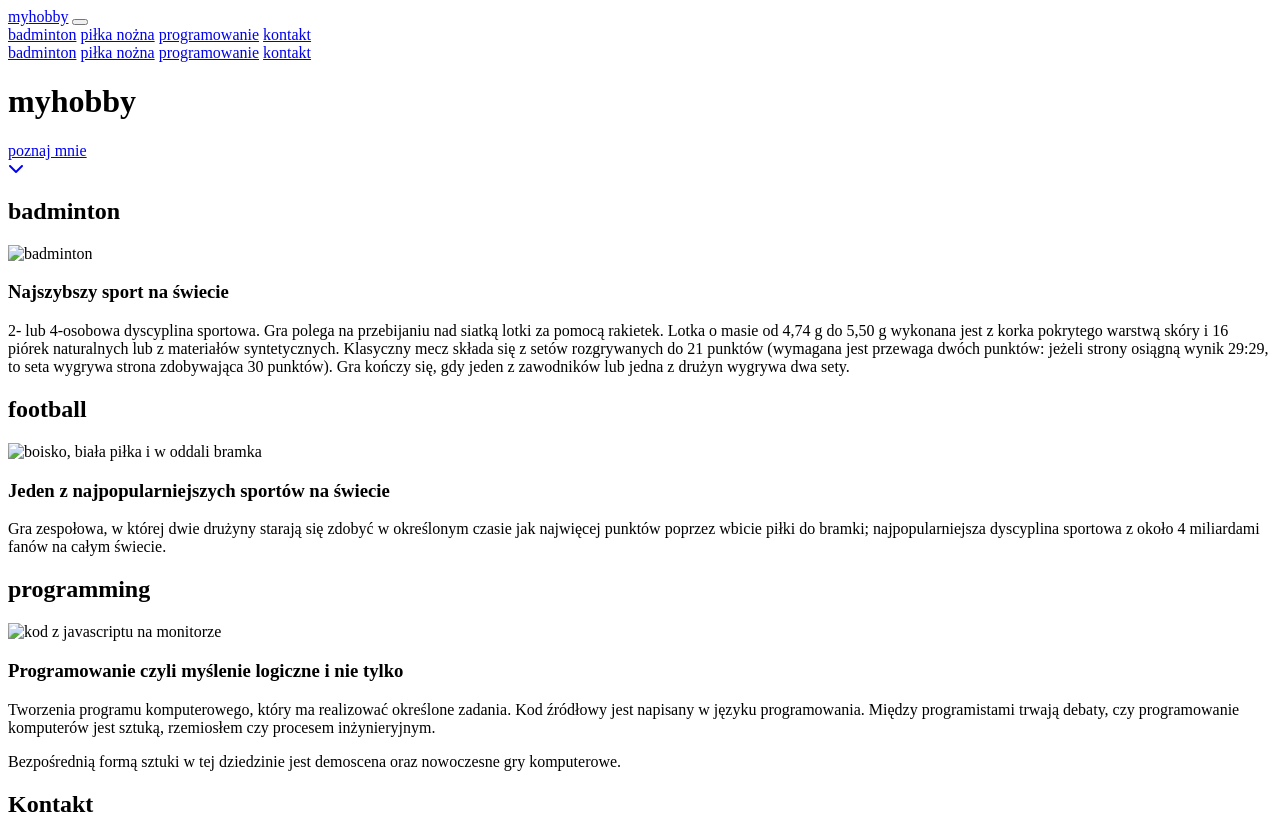
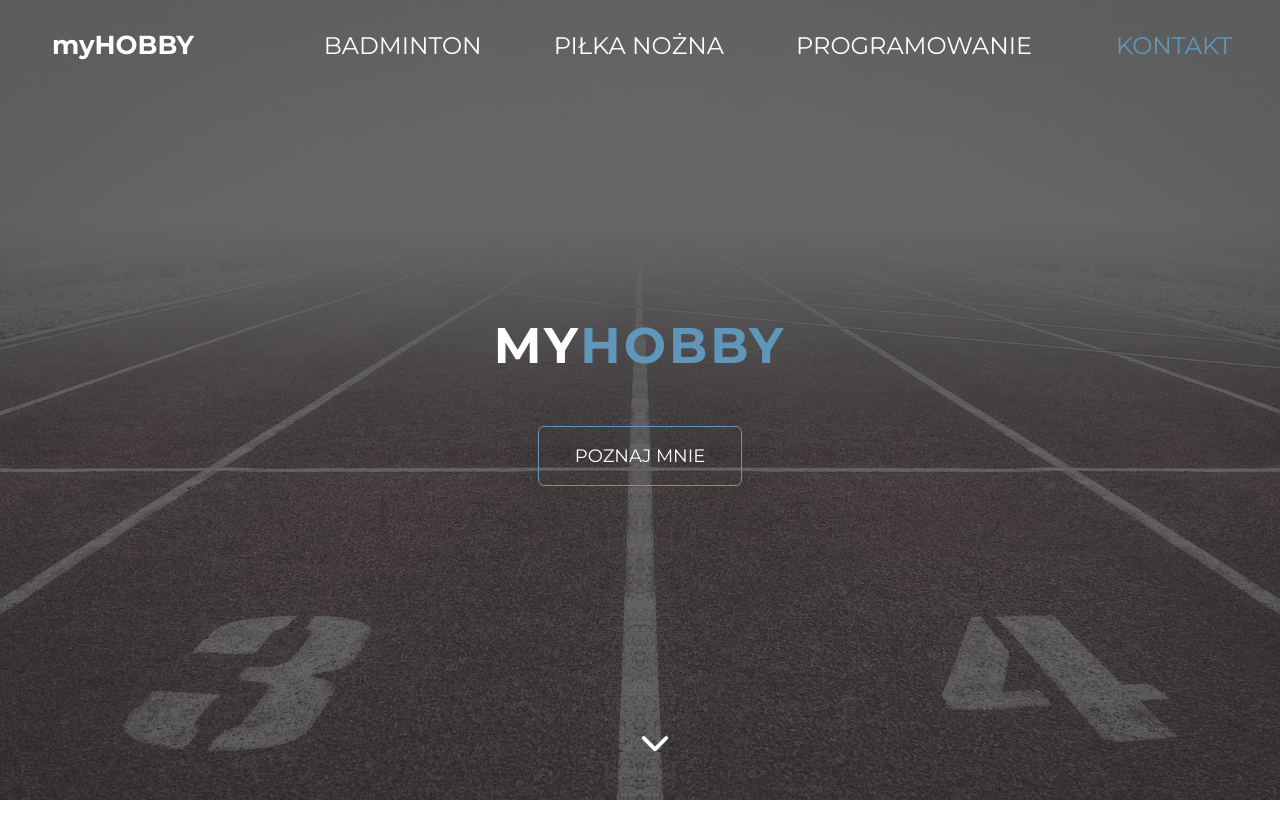
Before and after one commit to Matrix669/myhobby, a website: page index.html in a window 1280 px wide. Shown: the top 821 px of the page. Drawn offline with Linux system fonts and the light colour scheme; the site is published under a folder, as on GitHub Pages, so addresses that start at the root find nothing.

Commit message:
Update index.html

```diff
--- a/index.html
+++ b/index.html
@@ -10,7 +10,7 @@
     <link rel="preconnect" href="https://fonts.googleapis.com">
     <link rel="preconnect" href="https://fonts.gstatic.com" crossorigin>
     <link href="https://fonts.googleapis.com/css2?family=Montserrat:wght@400;700&display=swap" rel="stylesheet">
-    <link rel="stylesheet" href="/dist/css/main.min.css">
+    <link rel="stylesheet" href="./dist/css/main.min.css">
     <script src="https://kit.fontawesome.com/03d89f6e91.js" crossorigin="anonymous"></script>
 </head>
 
@@ -51,7 +51,7 @@
                 <div id="badminton" class="hobby__section section">
                     <h2 class="hobby__heading line">badminton</h2>
                     <div class="hobby__section--text">
-                        <img src="/dist/img/badminton-4139024_640.jpg" alt="badminton">
+                        <img src="./dist/img/badminton-4139024_640.jpg" alt="badminton">
                         <div class="hobby__section--text-description">
                             <h3 class="hobby__section--text-description--heading">Najszybszy sport na świecie</h3>
                             <p class="hobby__section--text-description--p">2- lub 4-osobowa dyscyplina sportowa. Gra
@@ -67,7 +67,7 @@
                 <div id="piłka-nożna" class="hobby__section section">
                     <h2 class="hobby__heading line">football</h2>
                     <div class="hobby__section--text">
-                        <img src="/dist/img/football-1486353_640-small.jpg"
+                        <img src="./dist/img/football-1486353_640-small.jpg"
                             alt="boisko, biała piłka i w oddali bramka">
                         <div class="hobby__section--text-description">
                             <h3 class="hobby__section--text-description--heading">Jeden z najpopularniejszych sportów na
@@ -81,7 +81,7 @@
                 <div id="programowanie" class="hobby__section section">
                     <h2 class="hobby__heading line">programming</h2>
                     <div class="hobby__section--text">
-                        <img src="/dist/img/programming-1873854_640.png" alt="kod z javascriptu na monitorze">
+                        <img src="./dist/img/programming-1873854_640.png" alt="kod z javascriptu na monitorze">
                         <div class="hobby__section--text-description">
                             <h3 class="hobby__section--text-description--heading">Programowanie czyli myślenie logiczne
                                 i nie tylko</h3>
```
